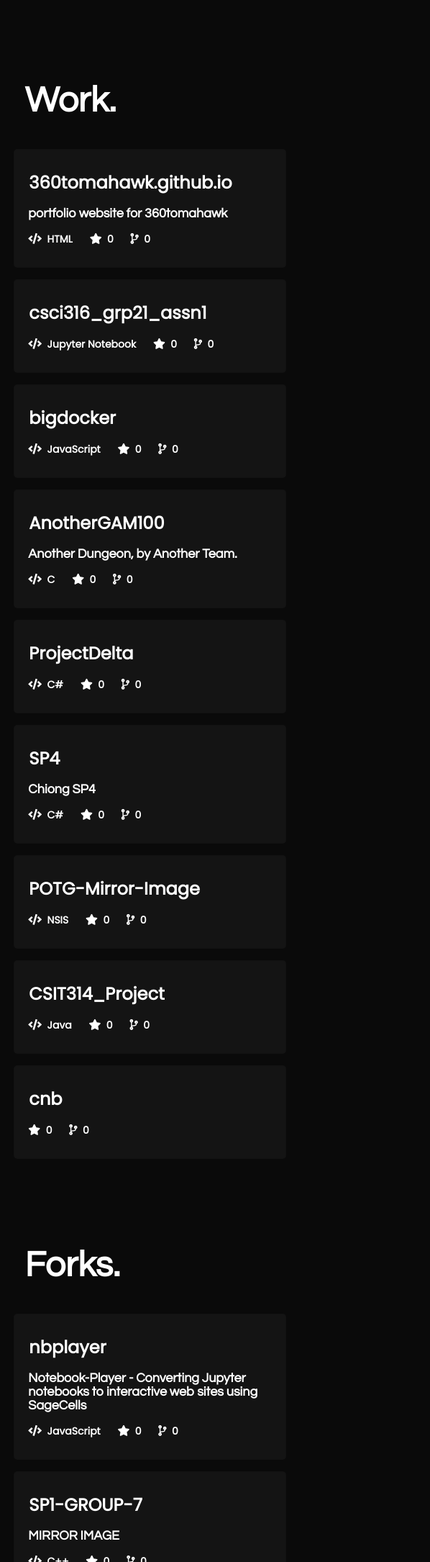
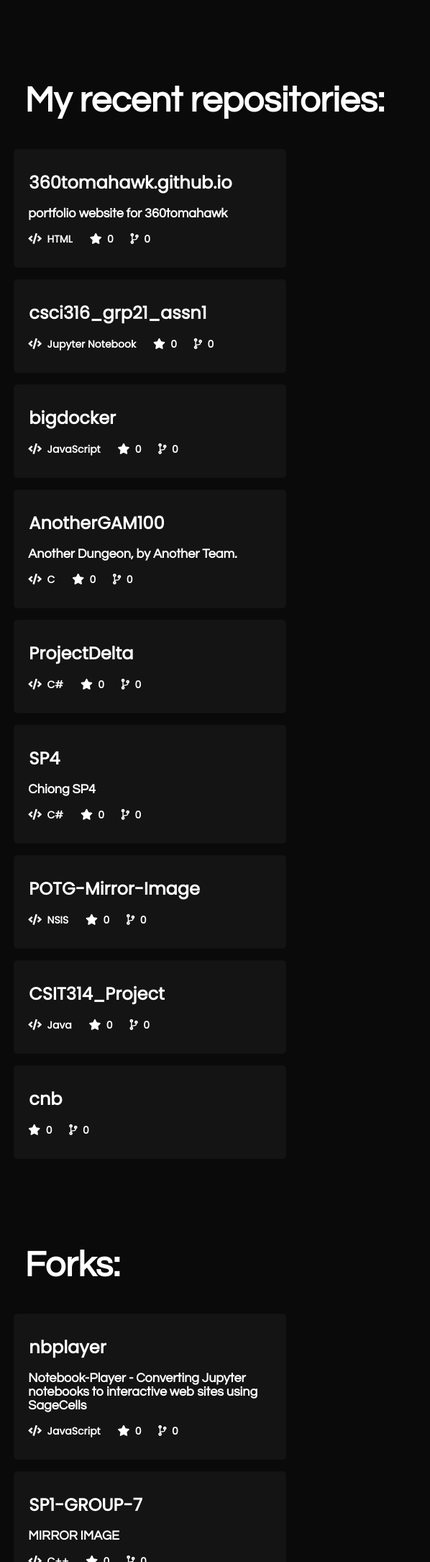
Before and after one commit to HalcionCyanide/360tomahawk.github.io, a plain HTML site: page dist/index.html in a window 1280 px wide. Shown: the top 2170 px of the page at 72% size, 388-986 px from the left. Drawn offline with nearby package versions, Linux system fonts and the light colour scheme; no server answers; a script that the page names is missing.

Commit message:
Update index.html

```diff
--- a/dist/index.html
+++ b/dist/index.html
@@ -34,7 +34,7 @@
     </div>
     <div id="display">
       <div id="work">
-        <h1>Work.</h1>
+        <h1>My recent repositories:</h1>
         <div class="projects" id="work_section">
                         <a href="https://github.com/360tomahawk/360tomahawk.github.io" target="_blank">
                         <section>
@@ -155,7 +155,7 @@
                         </a></div>
       </div>
       <div id="forks" style="display: block;">
-        <h1>Forks.</h1>
+        <h1>Forks:</h1>
         <div class="projects" id="forks_section">
                         <a href="https://github.com/360tomahawk/nbplayer" target="_blank">
                         <section>
```
